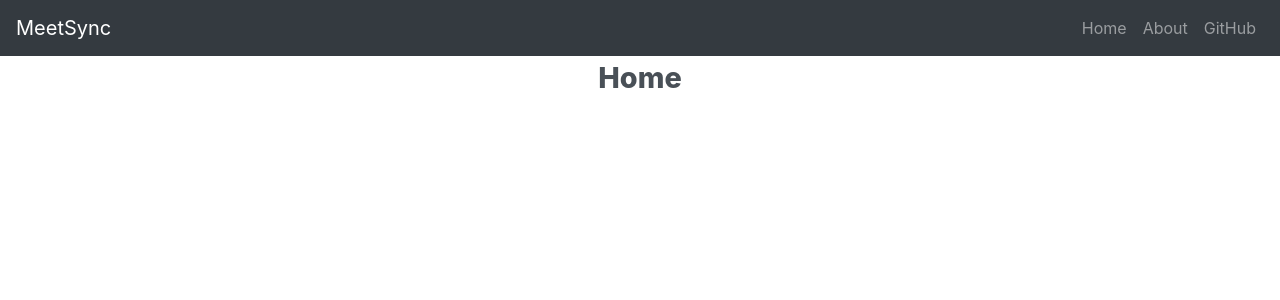
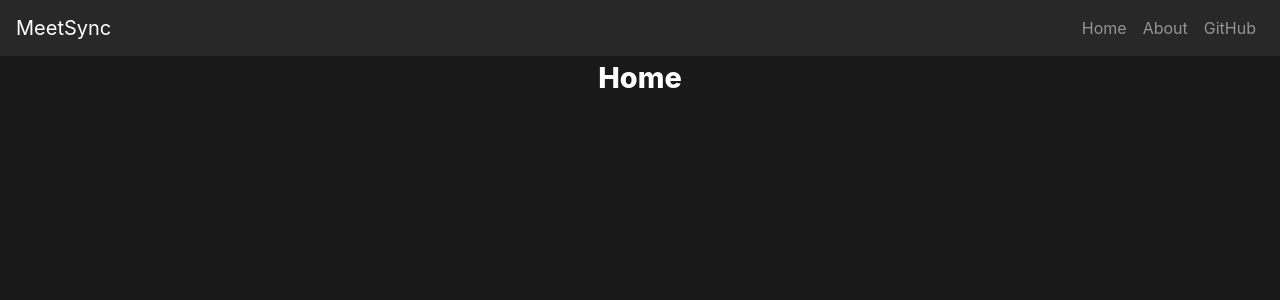
Before and after one commit to dsc-umass/meetsync, a Next.js app: page / in a window 1280 px wide. Shown: the top 300 px of the page. Built offline with nearby package versions, Linux system fonts and the light colour scheme.

Commit message:
Modified styles.scss to make the website dark theme

```diff
--- a/components/Navi.js
+++ b/components/Navi.js
@@ -17,7 +17,7 @@ const Navi = props => {
 
 	return (
 		<div>
-			<Navbar color="dark" dark expand="md">
+			<Navbar color="dark-secondary" dark expand="md">
 				<NavbarBrand href="/">MeetSync</NavbarBrand>
 				<NavbarToggler onClick={toggle} />
 				<Collapse isOpen={isOpen} navbar>
--- a/styles.scss
+++ b/styles.scss
@@ -18,6 +18,7 @@ $theme-colors: (
   danger: $red,
   light: $gray-100,
   dark: $gray-800,
+  dark-secondary: #282828
 ) !default;
 
 // Options
@@ -52,7 +53,7 @@ $container-max-widths: (
 //
 // Settings for the `<body>` element.
 
-$body-bg: $white !default;
+$body-bg: #191919 !default;
 $body-color: $gray-700 !default;
 $inverse-bg: $gray-900 !default;
 $inverse-color: $gray-600 !default;
@@ -75,6 +76,10 @@ body {
   width: 100%;
 }
 
+h1 {
+  color: white;
+}
+
 * {
   -webkit-font-smoothing: antialiased;
   -moz-osx-font-smoothing: grayscale;
@@ -84,6 +89,7 @@ p {
   font-size: 16px;
   line-height: 1.5;
   margin-bottom: 20px;
+  color: white;
 }
 
 img {
@@ -94,24 +100,3 @@ img {
 img:hover {
   animation: pulse 0.5s;
 }
-
-a {
-  color: $sapphire;
-}
-
-.blue-hover:hover {
-  background-color: $sapphire !important;
-}
-
-.click {
-  cursor: pointer;
-}
-
-.no-animation:hover {
-  animation: none;
-}
-
-.profile-icon {
-  width: 90%;
-  max-width: 70px;
-}
```
